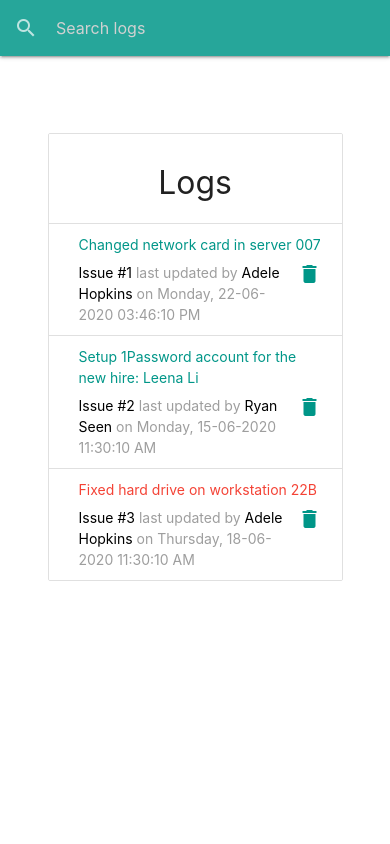
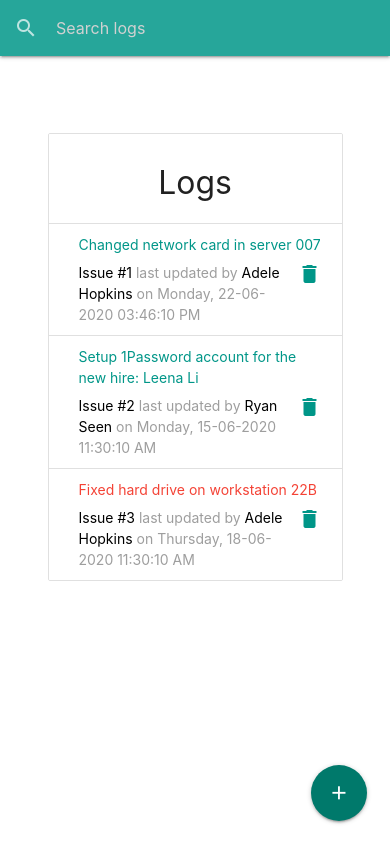
Before and after one commit to janevalencia/react-redux, a React (Create React App) app: page / in a window 390 px wide. Built offline with nearby package versions, Linux system fonts and the light colour scheme; data requests are answered from the project's data file.

Commit message:
Add click-to-toggle class on AddButton.js for mobile responsive

```diff
--- a/src/App.js
+++ b/src/App.js
@@ -7,6 +7,7 @@ import M from 'materialize-css/dist/js/materialize.min.js';
 // Import Components
 import SearchBar from './components/layout/SearchBar';
 import Logs from './components/logs/Logs';
+import AddButton from './components/buttons/AddButton';
 
 // Import SASS
 import './App.scss';
@@ -25,6 +26,7 @@ const App = () => {
       </header>
       <main>
         <Logs />
+        <AddButton />
       </main>
     </Fragment>
   );
--- a/src/components/buttons/AddButton.js
+++ b/src/components/buttons/AddButton.js
@@ -2,7 +2,7 @@ import React from "react";
 
 const AddButton = () => {
   return (
-    <div className="fixed-action-btn">
+    <div className="fixed-action-btn click-to-toggle">
       <a
         href="#add-log-modal"
         className="btn-floating btn-large teal darken-2 modal-trigger"
@@ -14,7 +14,7 @@ const AddButton = () => {
         <li>
           <a
             href="#tech-list-modal"
-            className="btn-floating btn-large teal lighten-1 modal-trigger"
+            className="btn-floating btn-large blue lighten-2 modal-trigger"
           >
             <i class="material-icons">person</i>
           </a>
@@ -23,7 +23,7 @@ const AddButton = () => {
         <li>
           <a
             href="#tech-list-modal"
-            className="btn-floating btn-large teal lighten-1 modal-trigger"
+            className="btn-floating btn-large green lighten-2 modal-trigger"
           >
             <i class="material-icons">person_add</i>
           </a>
```
